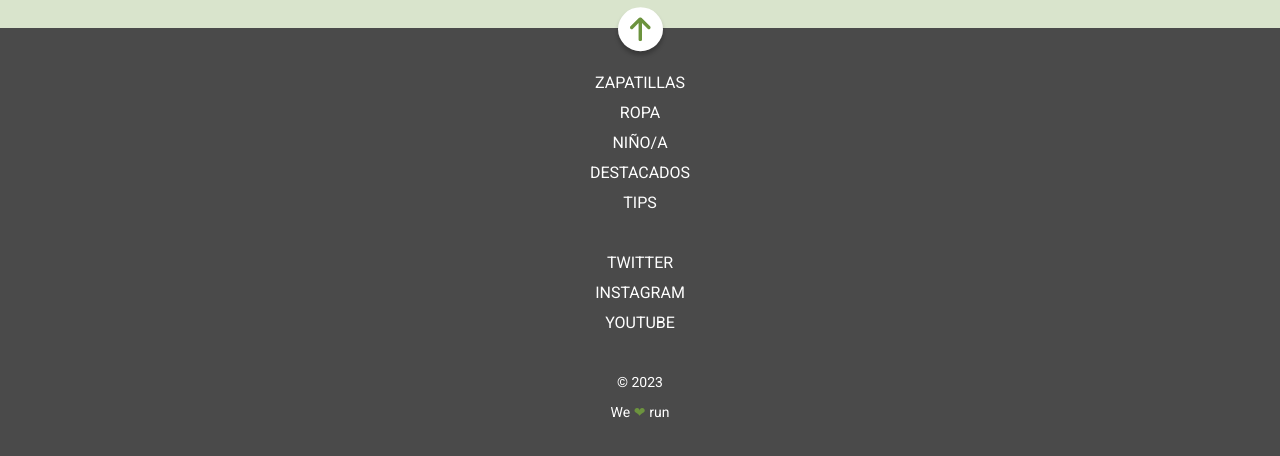
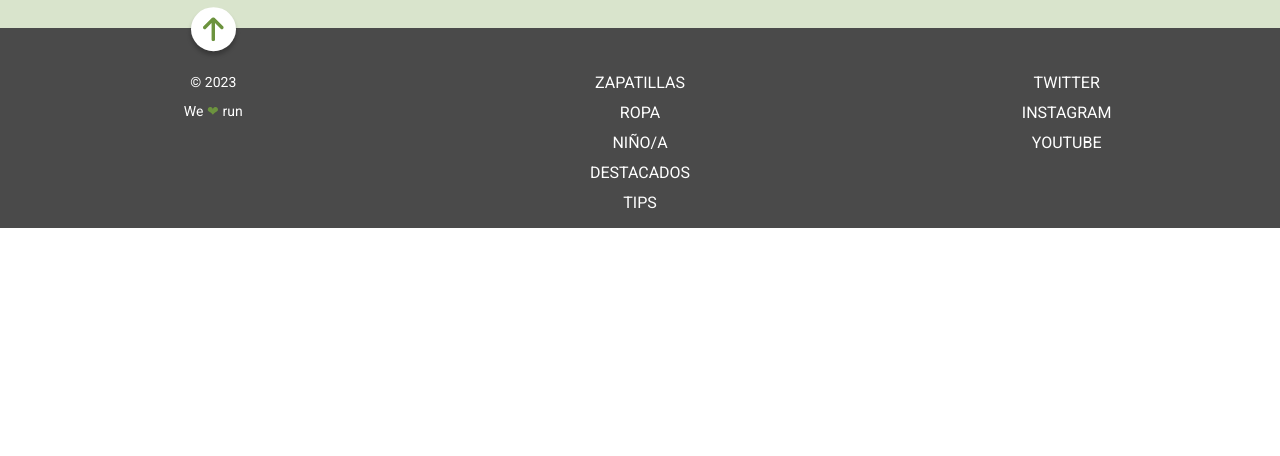
Before and after one commit to Adalab/modulo-1-evaluacion-final-Nymesia47, a website built with Vite: page src/index.html in a window 1280 px wide. Shown: the part 1078-1534 px from the top of the page. After the commit the page ends 1306 px from the top, so only its background shows below. Built offline with nearby package versions, Linux system fonts and the light colour scheme; files whose address does not match are found by name.

Commit message:
footer tablet layout start

```diff
--- a/src/scss/layout/_footer.scss
+++ b/src/scss/layout/_footer.scss
@@ -4,6 +4,15 @@
   display: grid;
   grid-template-columns: 1fr;
   grid-template-rows: 4.0rem 1fr 1fr 10.0rem;
+
+  @media (width >= 768px) {
+    height: 25vh;
+    grid-template-columns: 1fr 1fr 1fr;
+    grid-template-rows: 4.0rem 1fr;
+    grid-template-areas:
+    "link-top link-top link-top"
+    "copy topics social";
+}
 }
 
 .link-container {
@@ -18,6 +27,11 @@
     box-shadow: 0rem 0.4rem .4rem 0 rgba(0, 0, 0, 0.25);
     margin-bottom: 2.0rem;
     translate: 0 -20%;
+
+    @media (width >= 768px) {
+      grid-area: link-top;
+
+  }
   }
 
 
@@ -50,9 +64,25 @@ nav a {
     font-family: $font-second;
     font-size: 1.4rem;
     line-height: 2.14;
+
+    @media (width >= 768px) {
+      grid-area: copy;
+  }
   }
 
   .heart {
     color: $main-color;
     font-family: Arial, Helvetica, sans-serif;
   }
+
+  @media (width >= 768px) {
+    .topics {
+      grid-area: topics;
+      justify-content: flex-start;
+    }
+
+    .social-media {
+      grid-area: social;
+      justify-content: flex-start;
+    }
+}
```
